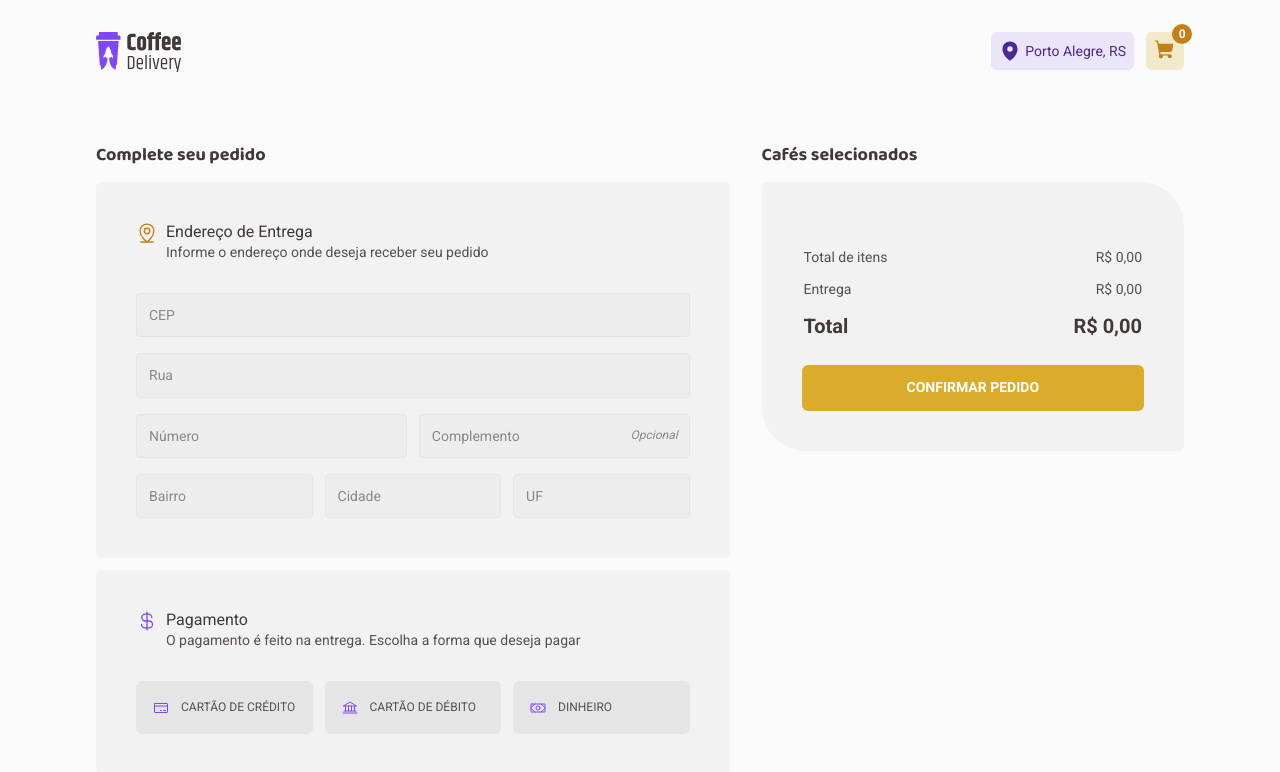
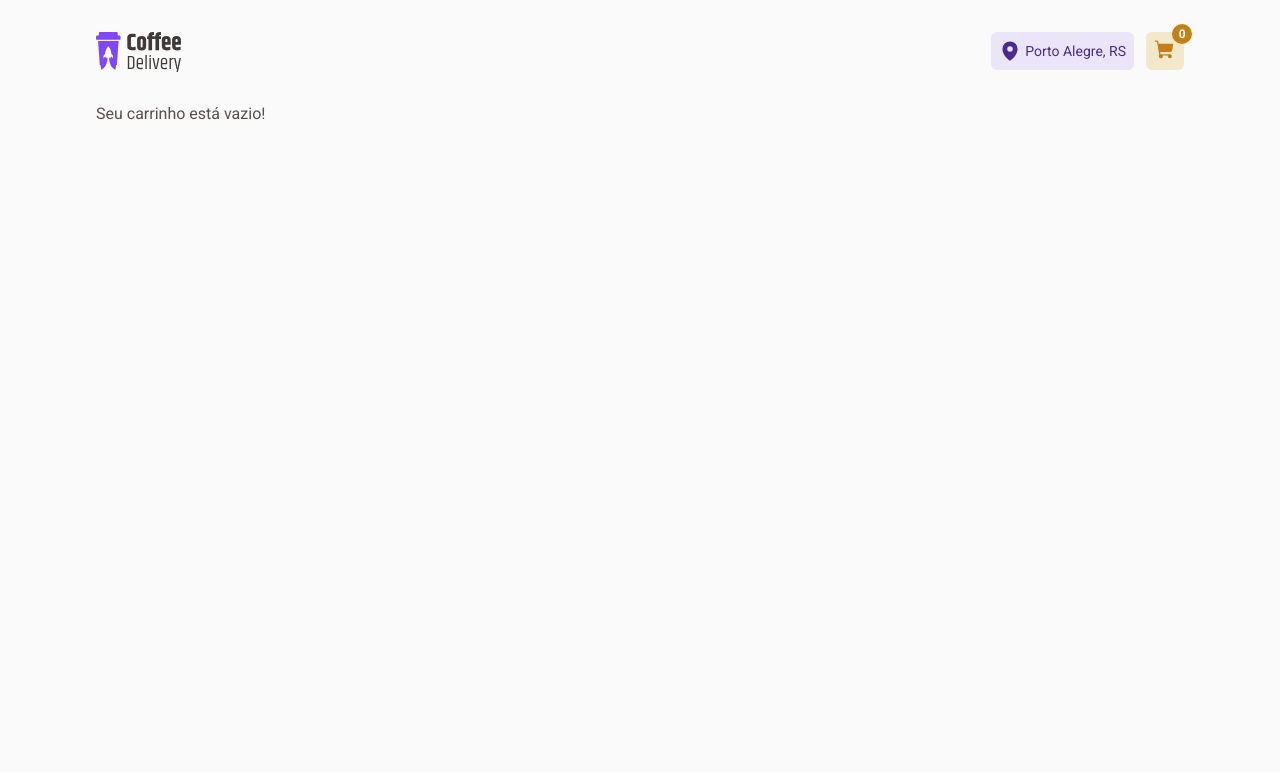
Before and after one commit to schayene/ignite-coffee-delivery, a React (Vite) app: page /checkout in a window 1280 px wide. Shown: the top 772 px of the page. Built offline with nearby package versions, Linux system fonts and the light colour scheme.

Commit message:
feat: empty cart

```diff
--- a/src/pages/Checkout/index.tsx
+++ b/src/pages/Checkout/index.tsx
@@ -30,7 +30,7 @@ const formValidationSchema = zod.object({
 type FormData = zod.infer<typeof formValidationSchema>;
 
 export function Checkout() {
-  const { resetCart } = useContext(CartContext);
+  const { cart, resetCart } = useContext(CartContext);
 
   const form = useForm<FormData>({
     resolver: zodResolver(formValidationSchema),
@@ -62,6 +62,7 @@ export function Checkout() {
 
   return (
     <CheckoutContainer>
+      {cart.items.length ? (
         <CheckoutForm onSubmit={handleSubmit(onSubmit)}>
           <div>
             <h2>Complete seu pedido</h2>
@@ -75,6 +76,9 @@ export function Checkout() {
             <OrderSummary />
           </div>
         </CheckoutForm>
+      ) : (
+        <p>Seu carrinho está vazio!</p>
+      )}
     </CheckoutContainer>
   );
 }
```
Lines whose indentation alone changed are shown as unchanged.
